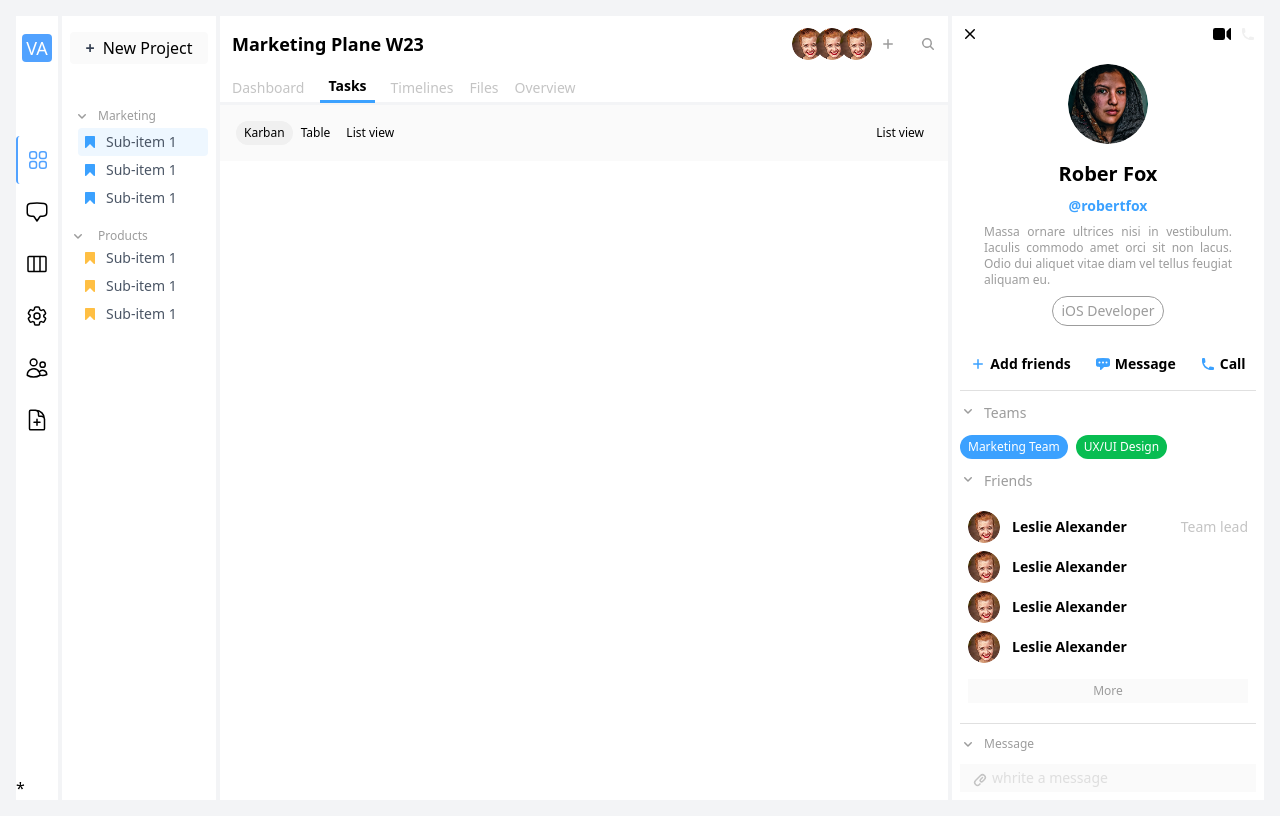
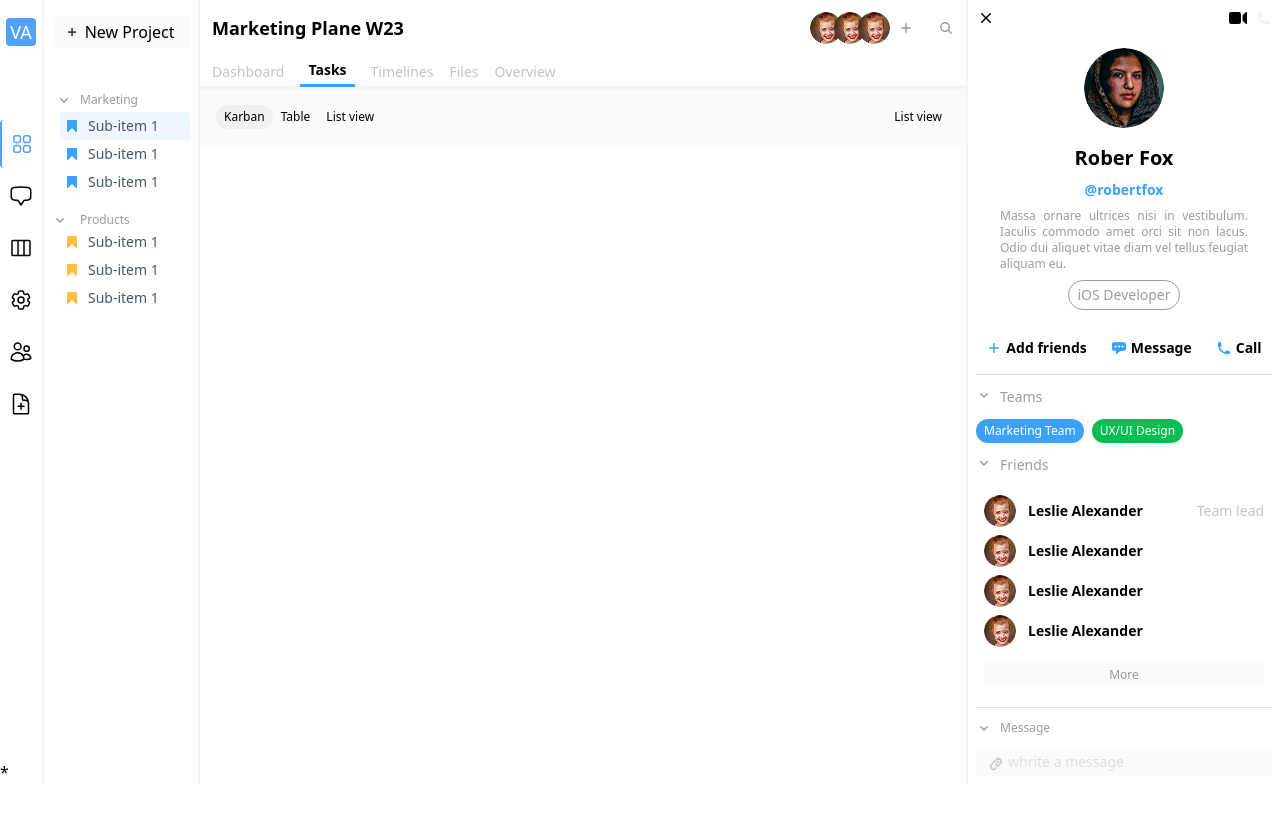
Before and after one commit to Lova1401Code/task-manager-frontend, a React (Vite) app: page / in a window 1280 px wide. Built offline with nearby package versions, Linux system fonts and the light colour scheme.

Commit message:
feat: refine layout of Body, Dashboard, ExtendProfile, ExtensionBar, and Navigator components for improved consistency

```diff
--- a/src/pages/Body.jsx
+++ b/src/pages/Body.jsx
@@ -4,7 +4,7 @@ import SearchIcon from '../assets/icons/SearchIcon'
 
 export default function Body() {
     return (
-        <div className="flex flex-col bg-white  my-4">
+        <div className="flex flex-col bg-white">
             <div className="flex  p-3 justify-between w-full items-center">
                 <div className="text-lg font-semibold">Marketing Plane W23</div>
                 <div className="flex justify-end items-center -space-x-4 gap-2">
--- a/src/pages/Dashboard.jsx
+++ b/src/pages/Dashboard.jsx
@@ -5,8 +5,8 @@ import ExtendProfile from "./ExtendProfile"
 
 export default function Dashboard() {
   return (
-    <div className="w-full max-w-[1440px] mx-auto px-4">
-      <div className="h-auto grid grid-cols-[42px_154px_1fr_312px] gap-1">
+    <div className="w-full  mx-auto">
+      <div className="h-auto grid grid-cols-[42px_154px_1fr_312px] gap-0.5">
         <Navigator />
         <ExtensionBar />
         <Body />
--- a/src/pages/ExtendProfile.jsx
+++ b/src/pages/ExtendProfile.jsx
@@ -12,7 +12,7 @@ import PaperClipIcon from "../assets/icons/PaperClipIcon"
 
 export default function ExtendProfile() {
     return (
-    <div className="flex flex-col gap-3 items-start relative my-4 bg-white p-2">
+    <div className="flex flex-col gap-3 items-start relative bg-white p-2">
         <button className="p-1 absolute top-1 left-1">
             <XIcon />
         </button>
--- a/src/pages/ExtensionBar.jsx
+++ b/src/pages/ExtensionBar.jsx
@@ -16,7 +16,7 @@ export default function ExtensionBar() {
     };
 
     return (
-        <div className="flex flex-col w-full my-4 bg-white items-center p-2 gap-8">
+        <div className="flex flex-col w-full bg-white items-center p-2 gap-8">
             <button className="h-8  bg-[#FAFAFA] hover:bg-gray-200 rounded w-full px-2 my-2">
                 <span className="text-gray-700 font-bold mr-2">+</span>
                 New Project
--- a/src/pages/Navigator.jsx
+++ b/src/pages/Navigator.jsx
@@ -12,7 +12,7 @@ export default function Navigator() {
         setActiveIcon(nameIcon);
 
     }
-    return <div className="bg-white flex flex-col my-4">
+    return <div className="bg-white flex flex-col">
             <div className="h-12 flex items-center justify-center my-2">
                 <span className="text-white text-lg bg-blue-400 px-1 r-2 rounded">VA</span>
             </div>
```
